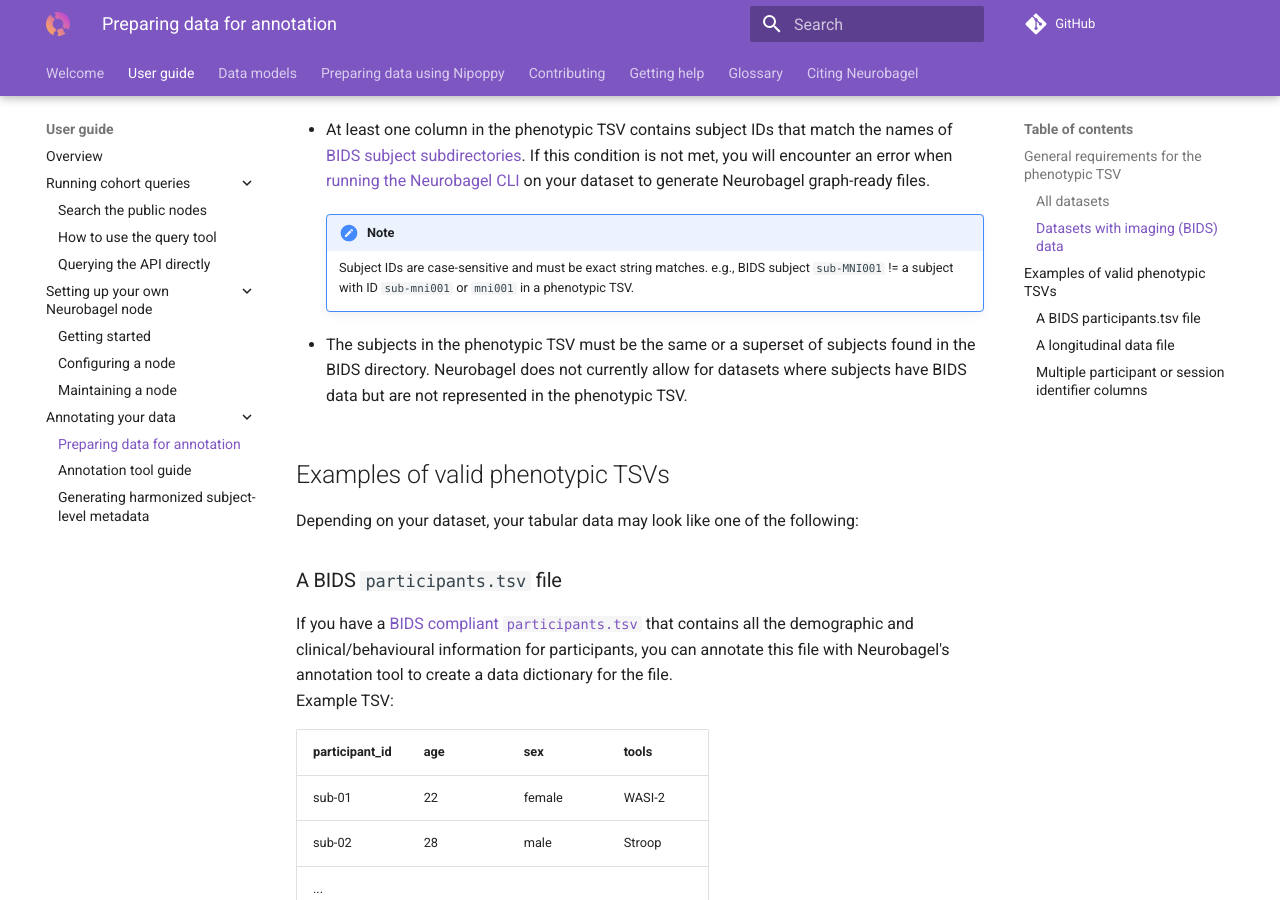
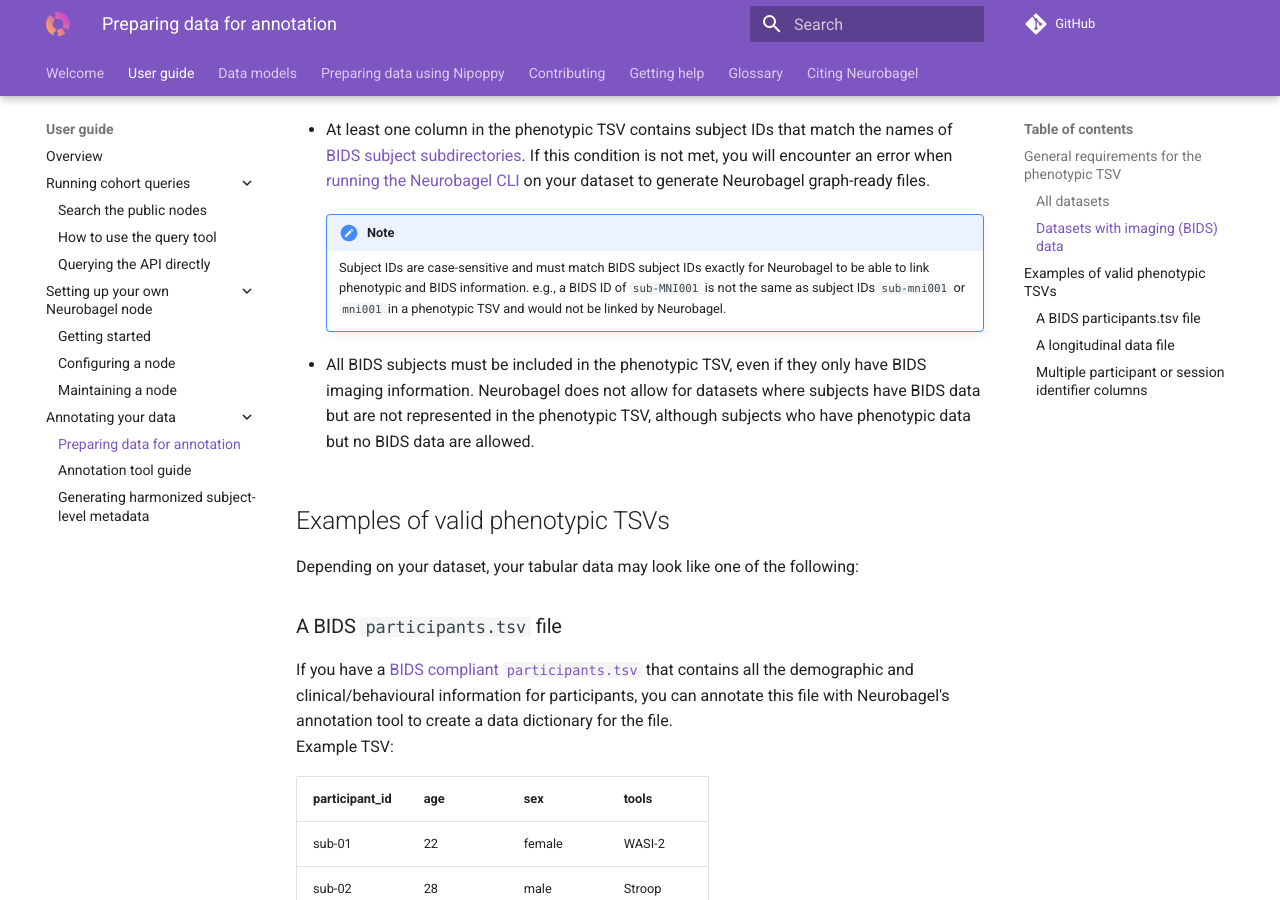
Before and after one commit to neurobagel/documentation, an MkDocs documentation site: the page built from docs/data_prep.md, in a window 1280 px wide and 900 px high, scrolled down 640 px. Built offline with MkDocs 1.6.1 and Material for MkDocs 9.7.7, drawn with Linux system fonts in a browser that asks for light colours; comment, search, counter and statistics services are not loaded.

Commit message:
Edits for clarity
Co-authored-by: Sebastian Urchs <surchs@users.noreply.github.com>

```diff
--- a/docs/data_prep.md
+++ b/docs/data_prep.md
@@ -26,9 +26,15 @@ Neurobagel **additionally** requires that:
 If this condition is not met, you will encounter an error when [running the Neurobagel CLI](cli.md) on your dataset to generate Neurobagel graph-ready files.
 
     !!! note
-        Subject IDs are case-sensitive and must be exact string matches. e.g., BIDS subject `sub-MNI001` != a subject with ID `sub-mni001` or `mni001` in a phenotypic TSV.
+        Subject IDs are case-sensitive and must match BIDS subject IDs exactly
+        for Neurobagel to be able to link phenotypic and BIDS information.
+        e.g., a BIDS ID of `sub-MNI001` is not the same as subject IDs `sub-mni001` or `mni001`
+        in a phenotypic TSV and would not be linked by Neurobagel.
 
-- The subjects in the phenotypic TSV must be the same or a superset of subjects found in the BIDS directory. Neurobagel does not currently allow for datasets where subjects have BIDS data but are not represented in the phenotypic TSV.
+- All BIDS subjects must be included in the phenotypic TSV,
+  even if they only have BIDS imaging information.
+  Neurobagel does not allow for datasets where subjects have BIDS
+  data but are not represented in the phenotypic TSV, although subjects who have phenotypic data but no BIDS data are allowed.
 
 ## Examples of valid phenotypic TSVs
 
```
Also changed, not shown: docs/api.md (+1 -1 lines).
